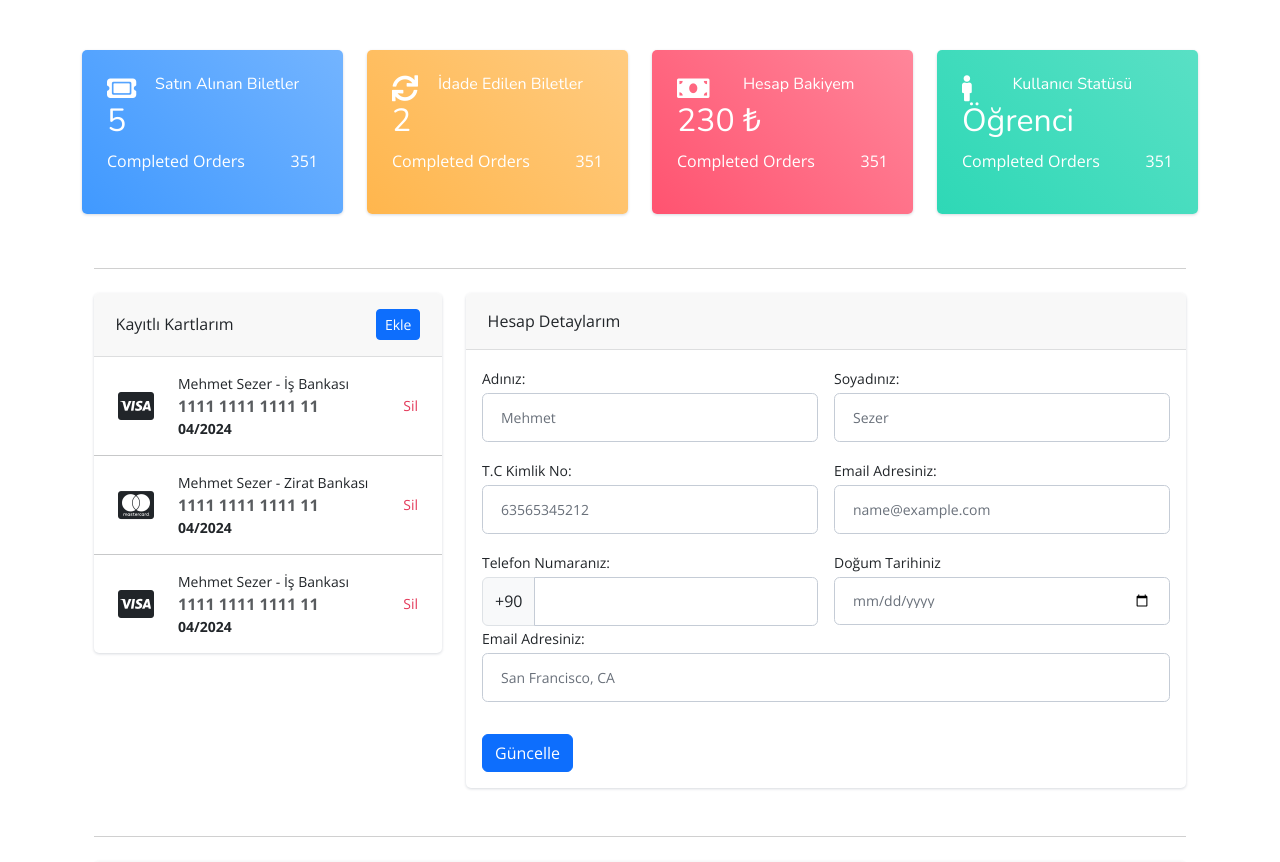
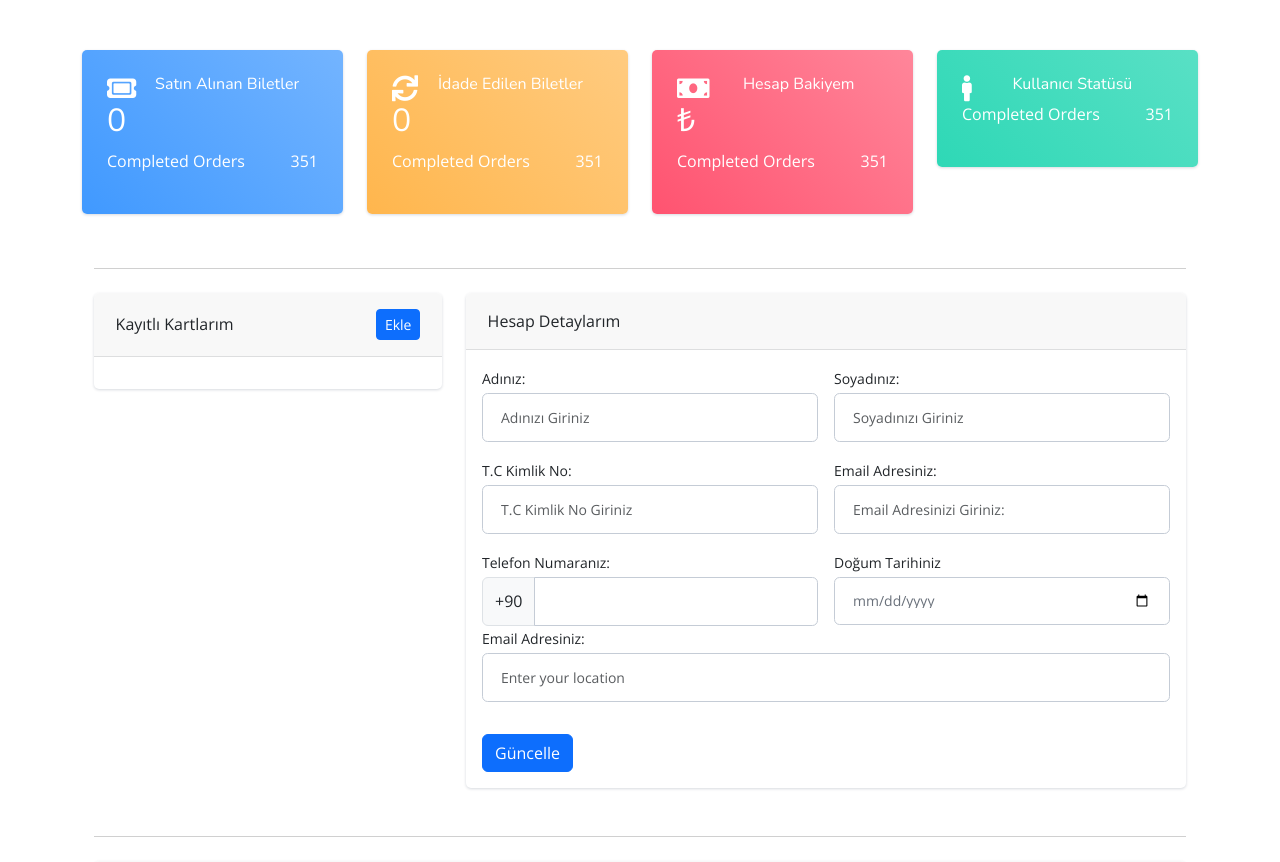
Before and after one commit to Arifcngk/UMUTTEPE-TURIZM, a CodeIgniter 4 app: the page made by app/Views/pages/user_profile.php in a window 1280 px wide. Shown: the part 67-929 px from the top of the page. Run offline with PHP 8.4 and a stand-in for CodeIgniter, Linux system fonts and the light colour scheme; the template is opened without the code that fills it, so the values that code supplies are empty; some libraries are stand-ins or nearby versions.

Commit message:
Profile page backend finished

```diff
--- a/app/Config/Routes.php
+++ b/app/Config/Routes.php
@@ -36,3 +36,5 @@
 $routes->get('/passengerİnfo', 'PassengerİnfoController::index');
 
 $routes->get('/seats/(:num)', 'RoutesController::seats/$1');
+
+$routes->post('/user/update', 'AuthController::update');
--- a/app/Models/userModel.php
+++ b/app/Models/userModel.php
@@ -1,4 +1,5 @@
 <?php
+
 namespace App\Models;
 
 use CodeIgniter\Model;
@@ -7,8 +8,6 @@
 {
     protected $table = 'users';
     protected $primaryKey = 'id';
-    protected $allowedFields = ['first_name', 'last_name', 'tc_id', 'phone_number', 'email', 'password', 'gender'];
-
+    protected $allowedFields = ['first_name', 'last_name', 'tc_id', 'phone_number', 'email', 'password', 'gender', 'type', 'address', 'balance', 'birth_date'];
     // Diğer metotlar buraya eklenebilir
 }
-?>
--- a/app/Views/partials/user_profile/_profil.php
+++ b/app/Views/partials/user_profile/_profil.php
@@ -11,53 +11,10 @@
                          data-bs-target="#addCardModal">Ekle</button>
                  </div>
                  <div class="card-body px-0">
-                     <!-- Payment method 1-->
-                     <div class="d-flex align-items-center justify-content-between px-4">
-                         <div class="d-flex align-items-center">
-                             <i class="fab fa-cc-visa fa-2x cc-color-visa"></i>
-                             <div class="ms-4">
-                                 <div class="small">Mehmet Sezer - İş Bankası </div>
-                                 <div class="text-xs text-muted"><b>1111 1111 1111 11</b></div>
-                                 <div class="small"><b>04/2024</b> </div>
-
-                             </div>
-                         </div>
-                         <div class="ms-4 small">
-                             <a href="#!">Sil</a>
-                         </div>
-                     </div>
-                     <hr>
-                     <!-- Payment method 2-->
-                     <div class="d-flex align-items-center justify-content-between px-4">
-                         <div class="d-flex align-items-center">
-                             <i class="fab fa-cc-mastercard fa-2x cc-color-mastercard"></i>
-                             <div class="ms-4">
-                                 <div class="small">Mehmet Sezer - Zirat Bankası </div>
-                                 <div class="text-xs text-muted"><b>1111 1111 1111 11</b></div>
-                                 <div class="small"><b>04/2024</b> </div>
-                             </div>
-                         </div>
-                         <div class="ms-4 small">
-                             <a href="#!">Sil</a>
-                         </div>
-                     </div>
-                     <hr>
-                     <!-- Payment method 3-->
-                     <div class="d-flex align-items-center justify-content-between px-4">
-                         <div class="d-flex align-items-center">
-                             <i class="fab fa-cc-visa fa-2x cc-color-visa"></i>
-                             <div class="ms-4">
-                                 <div class="small">Mehmet Sezer - İş Bankası </div>
-                                 <div class="text-xs text-muted"><b>1111 1111 1111 11</b></div>
-                                 <div class="small"><b>04/2024</b> </div>
-
-                             </div>
-                         </div>
-                         <div class="ms-4 small">
-
-                             <a href="#!">Sil</a>
-                         </div>
-                     </div>
+                    <?php foreach ($credit_cards as $credit_card) {
+                        include "app/Views/partials/_credit_card.php";
+                        echo '<hr>';
+                    } ?>
                  </div>
              </div>
          </div>
@@ -67,7 +24,7 @@
              <div class="card mb-4">
                  <div class="card-header">Hesap Detaylarım</div>
                  <div class="card-body">
-                     <form>
+                     <form method="POST" action="user/update">
                          <!-- Form Group (username)-->
 
                          <!-- Form Row-->
@@ -75,14 +32,14 @@
                              <!-- Form Group (first name)-->
                              <div class="col-md-6">
                                  <label class="small mb-1" for="name">Adınız:</label>
-                                 <input class="form-control" id="name" type="text" placeholder="Adınızı Giriniz"
-                                     value="Mehmet">
+                                 <input class="form-control" id="first_name" name="first_name" type="text" placeholder="Adınızı Giriniz"
+                                     value="<?php echo $user['first_name'] ?>">
                              </div>
                              <!-- Form Group (last name)-->
                              <div class="col-md-6">
                                  <label class="small mb-1" for="lastName">Soyadınız:</label>
-                                 <input class="form-control" id="lastName" type="text" placeholder="Soyadınızı Giriniz"
-                                     value="Sezer">
+                                 <input class="form-control" id="last_name" name="last_name" type="text" placeholder="Soyadınızı Giriniz"
+                                     value="<?php echo $user['last_name'] ?>">
                              </div>
                          </div>
                          <!-- Form Row        -->
@@ -90,14 +47,14 @@
                              <!-- Form Group (organization name)-->
                              <div class="col-md-6">
                                  <label class="small mb-1" for="tc-kimlik">T.C Kimlik No:</label>
-                                 <input class="form-control" id="inputOrgName" type="number"
-                                     placeholder="T.C Kimlik No Giriniz" value="63565345212">
+                                 <input class="form-control" id="inputOrgName" name="tc_id" type="number"
+                                     placeholder="T.C Kimlik No Giriniz" value="<?php echo $user['tc_id'] ?>">
                              </div>
                              <!-- Form Group (location)-->
                              <div class="col-md-6">
                                  <label class="small mb-1" for="inputLocation">Email Adresiniz:</label>
-                                 <input class="form-control" id="inputEmailAddress" type="email"
-                                     placeholder="Email Adresinizi Giriniz:" value="name@example.com">
+                                 <input class="form-control" id="inputEmailAddress" name="email" type="email"
+                                     placeholder="Email Adresinizi Giriniz:" value="<?php echo $user['email'] ?>">
                              </div>
                          </div>
 
@@ -108,23 +65,23 @@
                                  <label class="small mb-1" for="inputPhone">Telefon Numaranız:</label>
                                  <div class="input-group">
                                                 <span class="input-group-text">+90</span>
-                                                <input type="phone" aria-label="phone" class="form-control">
+                                                <input type="phone" aria-label="phone" name="phone_number" class="form-control" value="<?php echo $user['phone_number'] ?>">
                                             </div>
                              </div>
                              <!-- Form Group (birthday)-->
                              <div class="col-md-6">
                                  <label class="small mb-1" for="inputBirthday">Doğum Tarihiniz</label>
-                                 <input class="form-control" id="inputBirthday" type="date" name="birthday"
-                                     placeholder="Enter your birthday" value="06/10/1988">
+                                 <input class="form-control" id="inputBirthday" type="date" name="birth_day"
+                                     placeholder="Enter your birthday" value="<?php echo $user['birth_date'] ?>">
                              </div><!-- Form Group (email address)-->
                              <div class="mb-3">
                                  <label class="small mb-1" for="inputEmailAddress">Email Adresiniz:</label>
                                  <input class="form-control" id="inputLocation" type="text"
-                                     placeholder="Enter your location" value="San Francisco, CA">
+                                     placeholder="Enter your location" name="address" value="<?php echo $user['address'] ?>">
                              </div>
                          </div>
                          <!-- Save changes button-->
-                         <button class="btn btn-primary" type="button">Güncelle</button>
+                         <button class="btn btn-primary" type="submit">Güncelle</button>
                      </form>
                  </div>
              </div>
--- a/app/Views/partials/user_profile/_user_banner.php
+++ b/app/Views/partials/user_profile/_user_banner.php
@@ -8,7 +8,7 @@
                     <h6 class="m-b-20 " style="text-align: center;" >Satın Alınan Biletler</h6>
                     <h2 class="text-right">
 
-                        <span>5</span> <!-- Number -->
+                        <span><?php echo count($tickets['sold']) ?></span> <!-- Number -->
                     </h2>
                     <p class="m-b-0">Completed Orders<span class="f-right">351</span></p>
                 </div>
@@ -22,7 +22,7 @@
                     <h6 class="m-b-20 " style="text-align: center;" >İdade Edilen Biletler</h6>
                     <h2 class="text-right">
 
-                        <span>2</span> <!-- Number -->
+                        <span><?php echo count($tickets['cancelled']) ?></span> <!-- Number -->
                     </h2>
                     <p class="m-b-0">Completed Orders<span class="f-right">351</span></p>
                 </div>
@@ -36,7 +36,7 @@
                     <h6 class="m-b-20 " style="text-align: center;" >Hesap Bakiyem</h6>
                     <h2 class="text-right">
 
-                        <span>230 ₺</span> <!-- Number -->
+                        <span><?php echo $user['balance'].'₺'?></span> <!-- Number -->
                     </h2>
                     <p class="m-b-0">Completed Orders<span class="f-right">351</span></p>
                 </div>
@@ -51,7 +51,7 @@
                     <h6 class="m-b-20 " style="text-align: center;" >Kullanıcı Statüsü</h6>
                     <h2 class="text-right">
 
-                        <span>Öğrenci</span> <!-- Number -->
+                        <span><?php echo $user['type'] ?></span> <!-- Number -->
                     </h2>
                     <p class="m-b-0">Completed Orders<span class="f-right">351</span></p>
                 </div>
```
Also changed, not shown: app/Controllers/AuthController.php (+38 -11 lines), app/Controllers/ProfileController.php (+4 -3 lines), app/Controllers/UserController.php (+42 -5 lines), app/Models/CreditCardModel.php (added, +46 -0 lines), app/Models/ticketModel.php (+8 -1 lines), app/Views/partials/_credit_card.php (added, +14 -0 lines).
